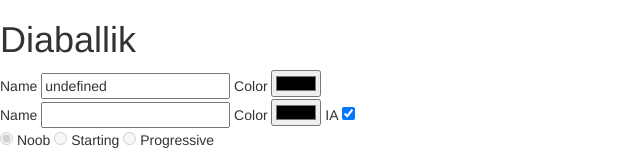
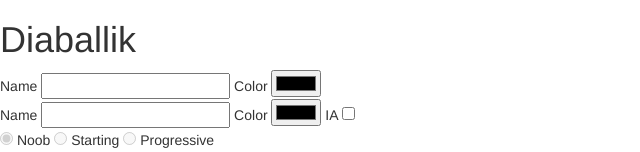
Before and after one commit to MaugrimEP/Diaballik, an Angular app in the folder 4INFO-oopProject-etd/diaballik-frontend/: page /menu in a window 1280 px wide. Shown: the top 152 px of the page, without its empty margins (0-640 px from the left). Built offline with nearby package versions, Linux system fonts and the light colour scheme.

Commit message:
avancement menu (databinding)

```diff
--- a/4INFO-oopProject-etd/diaballik-frontend/src/app/menu/menu.component.html
+++ b/4INFO-oopProject-etd/diaballik-frontend/src/app/menu/menu.component.html
@@ -3,28 +3,33 @@
   <div id="settings">
     <div id="joueurs">
         <div id="joueur1">
-          Name <input type="text" (input)="joueur1.name = $event.target.value" name="joueur1_name" [(value)]="joueur1.name">
-          Color <input type="color" name="joueur1_color" value="{{joueur1.color}}">
+          Name  <input type="text"  name="joueur1_name" (input)="joueur1.name = $event.target.value" [(value)]="joueur1.name">
+          Color <input type="color" name="joueur1_color" (input)="joueur1.color = $event.target.value"  [(value)]="joueur1.color">
         </div>
 
 
         <div id="joueur2">
-            Name <input type="text" name="joueur2_name" value="{{joueur2.name}}">
-            Color <input type="color" name="joueur2_color" value="{{joueur2.color}}">
-            IA <input type="checkbox" name="ia_selected"   checked="{{joueur2.ia}}">
+            Name  <input type="text" name="joueur2_name" (input)="joueur2.name = $event.target.value"   [(value)]="joueur2.name">
+            Color <input type="color" name="joueur2_color" (input)="joueur2.color = $event.target.value"  [(value)]="joueur2.color">
+            IA    <input type="checkbox" name="ia_selected"  (input)="joueur2.ia = $event.target.checked" [(checked)]="joueur2.ia">
             <div id="id_level">
-                <input type="radio" name="ia_level" value="noob" [checked]="joueur2.niveau_ia === IA_level.Noob" [disabled]="!joueur2.ia"> Noob
-                <input type="radio" name="ia_level" value="starting" [checked]="joueur2.niveau_ia === IA_level.Starting" [disabled]="!joueur2.ia"> Starting
-                <input type="radio" name="ia_level" value="progressive" [checked]="joueur2.niveau_ia === IA_level.Progressive" [disabled]="!joueur2.ia"> Progressive
+                <input type="radio" name="ia_level" value="noob" (input)="joueur2.niveau_ia = $event.target.value"
+                [(checked)]="joueur2.niveau_ia === IA_level.Noob" [disabled]="!joueur2.ia"> Noob
+
+                <input type="radio" name="ia_level" value="starting" (input)="joueur2.niveau_ia = $event.target.value"
+                [(checked)]="joueur2.niveau_ia === IA_level.Starting" [disabled]="!joueur2.ia"> Starting
+
+                <input type="radio" name="ia_level" value="progressive" (input)="joueur2.niveau_ia = $event.target.value"
+                [(checked)]="joueur2.niveau_ia === IA_level.Progressive" [disabled]="!joueur2.ia"> Progressive
             </div>
         </div>
     </div>
 
 
     <div id="game_scenario">
-        <input type="radio" name="scenario" value="standard" checked> Standard
-        <input type="radio" name="scenario" value="random"> Random
-        <input type="radio" name="scenario" value="enemy"> Enemy
+        <input type="radio" name="scenario" value="standard" checked (input)="scenario = $event.target.value"> Standard
+        <input type="radio" name="scenario" value="random" (input)="scenario = $event.target.value"> Random
+        <input type="radio" name="scenario" value="enemy" (input)="scenario = $event.target.value"> Enemy
     </div>
   </div>
   <button id="start_game">Start Game</button>
--- a/4INFO-oopProject-etd/diaballik-frontend/src/app/menu/menu.component.ts
+++ b/4INFO-oopProject-etd/diaballik-frontend/src/app/menu/menu.component.ts
@@ -10,20 +10,28 @@
 export class MenuComponent implements OnInit {
 
   IA_level = IA_level;
+  Scenario = Scenario;
 
+  scenario : Scenario;
   joueur1 : Joueur;
   joueur2 : Joueur;
 
   constructor() {
-    this.joueur1 = new Joueur();
-    this.joueur2 = new Joueur();
+    this.joueur1  = new Joueur();
+    this.joueur1.ia = true;
+    this.joueur2  = new Joueur();
+    this.scenario = Scenario.Standard;
   }
 
   ngOnInit() {
   }
 
   testFunction() : void {
-    console.log(`nom joueur 1 ${this.joueur1.name}`);
+    console.log(`
+    joueur 1  => ${this.joueur1}
+    joueur 2  => ${this.joueur2}
+    scenario  => ${this.scenario}
+    `);
   }
 }
 
@@ -35,9 +43,27 @@
   niveau_ia : IA_level;
 
   constructor() {
+    this.name       = "";
+    this.color      = "";
     this.ia         = false;
     this.niveau_ia  = IA_level.Noob;
   }
+
+  public toString() : string {
+    return `
+      {
+        name : ${this.name}
+        color : ${this.color}
+        ia : ${this.ia}
+        niveau_ia : ${this.niveau_ia}
+      }`;
+  }
+}
+
+export enum Scenario {
+  Standard = 'standard',
+  Random   = 'random',
+  Enemy    = 'enemy',
 }
 
 export enum IA_level {
```
